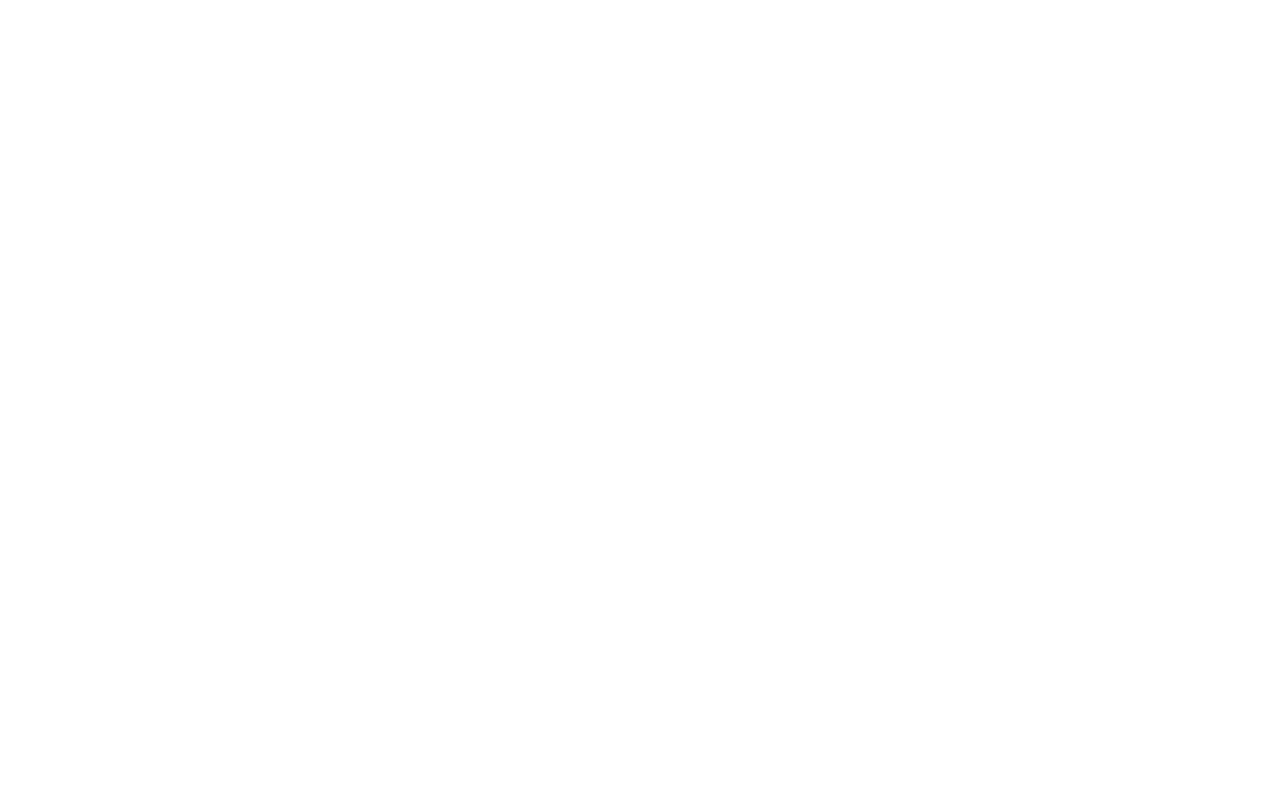
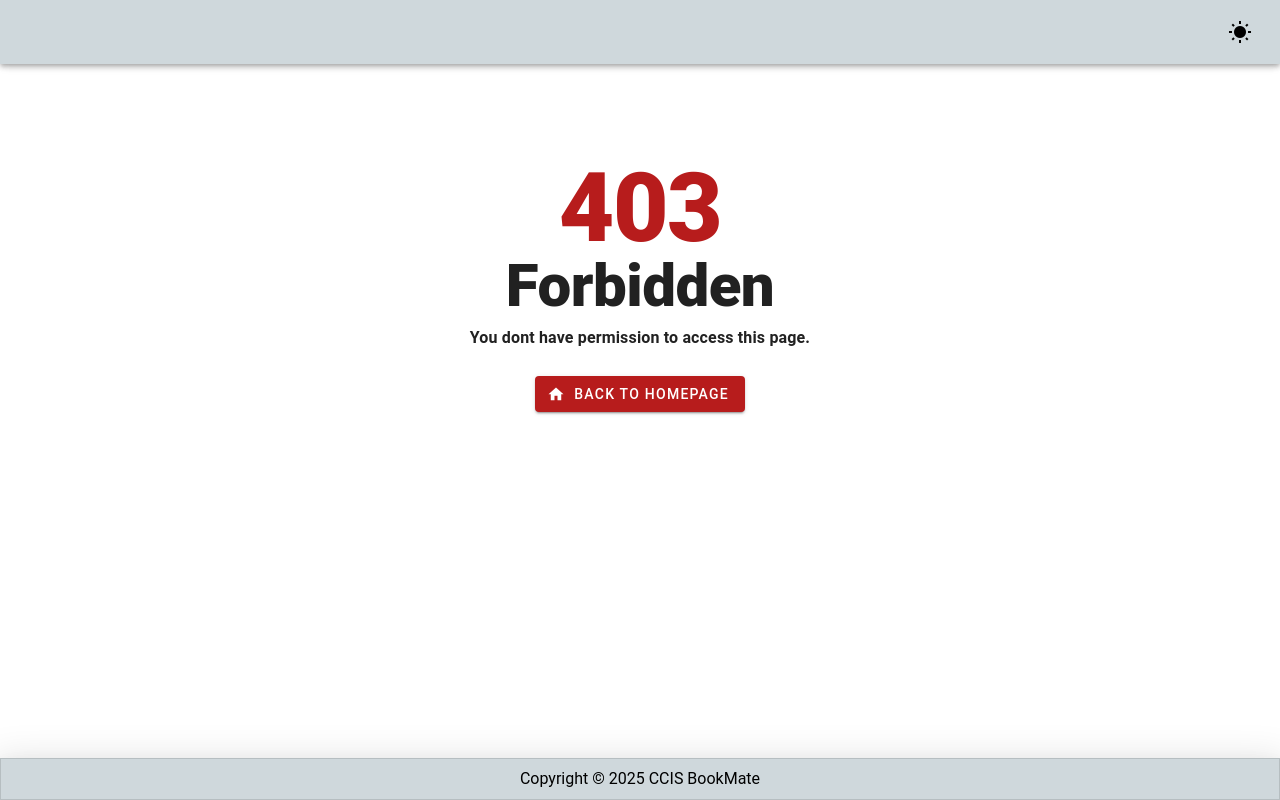
Before and after one commit to nelochate/ccis-bookmate, a Vue app: page /forbidden in a window 1280 px wide. Before the commit this address had no page. Built offline with nearby package versions, Linux system fonts and the light colour scheme.

Commit message:
feat: implement routing and error handling with new views for Forbidden and Not Found pages

```diff
--- a/src/components/layout/navigation/TopProfileNavigation.vue
+++ b/src/components/layout/navigation/TopProfileNavigation.vue
@@ -38,8 +38,8 @@
   <v-menu min-width="200px" rounded>
     <template #activator="{ props }">
       <v-btn icon v-bind="props">
-        <v-avatar color="orange-darken-3" size="large">
-          <span class="text-h5">
+        <v-avatar color="blue-darken-3" size="large">
+          <span class="text-h6">
             {{ getAvatarText(authStore.userData.firstName + ' ' + authStore.userData.lastName) }}
           </span>
         </v-avatar>
@@ -54,8 +54,8 @@
             :title="authStore.userData.firstName + ' ' + authStore.userData.lastName"
           >
             <template #prepend>
-              <v-avatar color="orange-darken-3" size="large">
-                <span class="text-h5">
+              <v-avatar color="blue-darken-3" size="large">
+                <span class="text-h6">
                   {{
                     getAvatarText(authStore.userData.firstName + ' ' + authStore.userData.lastName)
                   }}
--- a/src/components/system/DashboardView.vue
+++ b/src/components/system/DashboardView.vue
@@ -241,7 +241,7 @@
     <template #content>
       <v-container fluid>
         <!-- Header Section -->
-        <v-row class="mb-6">
+        <v-row class="mb-6 d-flex justify-center align-center">
           <v-col cols="12">
             <v-card
               class="pa-4"
--- a/src/router/index.js
+++ b/src/router/index.js
@@ -1,46 +1,29 @@
 import { createRouter, createWebHistory } from 'vue-router'
-import LoginView from '@/views/auth/LoginView.vue'
-import RegisterView from '@/views/auth/RegisterView.vue'
-import DashboardView from '@/components/system/DashboardView.vue'
-import { isAuthenticated } from '@/utils/supabase'
+import { useAuthUserStore } from '@/stores/authUser'
+import {routes} from './routes'
 
 
 const router = createRouter({
   history: createWebHistory(import.meta.env.BASE_URL),
-  routes: [
-    {
-      path: '/',
-      name: 'login',
-      component: LoginView,
-      meta: { requiresAuth: false }
-    },
-    {
-      path: '/register',
-      name: 'register',
-      component: RegisterView,
-      meta: { requiresAuth: false }
-    },
-    {
-      path: '/dashboard',
-      name: 'dashboard',
-      component: DashboardView,
-      meta: { requiresAuth: true }
-    },
-  ],
+  routes
 })
 
-router.beforeEach(async (to, from) => {
-  const isAuth = await isAuthenticated()
+router.beforeEach(async (to) => {
+  // Use Pinia Store
+  const authStore = useAuthUserStore()
+  // Load if user is logged in
+  const isLoggedIn = await authStore.isAuthenticated()
 
-  // Redirect to login if route requires auth and user is not authenticated
-  if (to.meta.requiresAuth && !isAuth) {
-    return { name: 'login' }
+  // Redirect to appropriate page if accessing home route
+  if (to.name === 'home') {
+    return isLoggedIn ? { name: 'dashboard' } : { name: 'login' }
   }
 
-  // Redirect to dashboard if user is authenticated and tries to access auth pages
- /* if ((to.name === 'login' || to.name === 'register') && isAuth) {
+  // If logged in, prevent access to login or register pages
+  if (isLoggedIn && (to.name === 'login' || to.name === 'register')) {
+    // redirect the user to the dashboard page
     return { name: 'dashboard' }
-  }*/
+  }
 })
 
 export default router
--- /dev/null
+++ b/src/router/routes.js
@@ -0,0 +1,89 @@
+// Auth
+import LoginView from '@/views/auth/LoginView.vue'
+import RegisterView from '@/views/auth/RegisterView.vue'
+
+// Errors
+import ForbiddenView from '@/views/errors/ForbiddenView.vue'
+import NotFoundView from '@/views/errors/NotFoundView.vue'
+
+// Default
+import DashboardView from '@/components/system/DashboardView.vue'
+
+// Toggle for system deface mode
+const isDefaced = false
+
+// 👉 Routes
+export const routes = isDefaced
+  ? [
+      {
+        path: '/',
+        name: 'home'
+      },
+      {
+        path: '/login',
+        name: 'home',
+        component: ForbiddenView,
+        meta: { requiresAuth: false }
+      },
+      {
+        path: '/dashboard',
+        name: 'dashboard',
+        component: ForbiddenView,
+        meta: { requiresAuth: true, isDefault: true }
+      },
+      {
+        path: '/forbidden',
+        name: 'forbidden',
+        component: ForbiddenView,
+        meta: { isDefault: true }
+      },
+      {
+        path: '/:catchAll(.*)',
+        name: 'not-found',
+        component: NotFoundView,
+        meta: { isDefault: true }
+      }
+    ]
+  : [
+      // Auth Pages
+      {
+        path: '/',
+        name: 'home'
+      },
+      {
+        path: '/',
+        name: 'login',
+        component: LoginView,
+        meta: { requiresAuth: false }
+      },
+      {
+        path: '/register',
+        name: 'register',
+        component: RegisterView,
+        meta: { requiresAuth: false }
+      },
+
+      // Default Pages
+      {
+        path: '/dashboard',
+        name: 'dashboard',
+        component: DashboardView,
+        meta: { requiresAuth: true, isDefault: true }
+      },
+
+      // Errors Pages
+      {
+        path: '/forbidden',
+        name: 'forbidden',
+        component: ForbiddenView,
+        meta: { isDefault: true }
+      },
+      {
+        path: '/:catchAll(.*)',
+        name: 'not-found',
+        component: NotFoundView,
+        meta: { isDefault: true }
+      }
+
+      // TODO: Add User Pages, Products, etc.
+    ]
--- /dev/null
+++ b/src/views/errors/ForbiddenView.vue
@@ -0,0 +1,47 @@
+<script setup>
+import AppLayout from '@/components/layout/AppLayout.vue'
+import { useAuthUserStore } from '@/stores/authUser'
+import { onMounted, ref } from 'vue'
+import { useDisplay } from 'vuetify'
+
+// Utilize pre-defined vue functions
+const { mobile } = useDisplay()
+
+// Use Pinia Store
+const authStore = useAuthUserStore()
+
+// Load Variables
+const isLoggedIn = ref(false)
+
+
+// Load Functions during component rendering
+onMounted(async () => {
+  isLoggedIn.value = await authStore.isAuthenticated()
+})
+</script>
+
+<template>
+  <AppLayout
+    :is-with-app-bar-nav-icon="isLoggedIn"
+  >
+
+    <template #content>
+      <v-container>
+        <v-row>
+          <v-col class="mx-auto mt-16 text-center" cols="12" lg="4">
+            <h1 class="text-h1 font-weight-black text-red-darken-4">403</h1>
+            <h2 class="text-h2 font-weight-black mb-2">Forbidden</h2>
+
+            <p class="text-subtitle-1 font-weight-bold mb-4">
+              You dont have permission to access this page.
+            </p>
+
+            <v-btn class="mt-2" color="red-darken-4" prepend-icon="mdi-home" to="/">
+              Back to {{ isLoggedIn ? 'Dashboard' : 'Homepage' }}
+            </v-btn>
+          </v-col>
+        </v-row>
+      </v-container>
+    </template>
+  </AppLayout>
+</template>
--- /dev/null
+++ b/src/views/errors/NotFoundView.vue
@@ -0,0 +1,44 @@
+<script setup>
+import AppLayout from '@/components/layout/AppLayout.vue'
+import { useAuthUserStore } from '@/stores/authUser'
+import { onMounted, ref } from 'vue'
+import { useDisplay } from 'vuetify'
+
+// Utilize pre-defined vue functions
+const { mobile } = useDisplay()
+
+// Use Pinia Store
+const authStore = useAuthUserStore()
+
+// Load Variables
+const isLoggedIn = ref(false)
+
+// Load Functions during component rendering
+onMounted(async () => {
+  isLoggedIn.value = await authStore.isAuthenticated()
+})
+</script>
+
+<template>
+  <AppLayout
+    :is-with-app-bar-nav-icon="isLoggedIn"
+  >
+
+    <template #content>
+      <v-container>
+        <v-row>
+          <v-col class="mx-auto mt-16 text-center" cols="12" lg="4">
+            <h1 class="text-h1 font-weight-black text-red-darken-4">404</h1>
+            <h2 class="text-h2 font-weight-black mb-2">Page Not Found</h2>
+
+            <p class="text-subtitle-1 font-weight-bold mb-4">Page does not exist.</p>
+
+            <v-btn class="mt-2" color="red-darken-4" prepend-icon="mdi-home" to="/">
+              Back to {{ isLoggedIn ? 'Dashboard' : 'Homepage' }}
+            </v-btn>
+          </v-col>
+        </v-row>
+      </v-container>
+    </template>
+  </AppLayout>
+</template>
```
